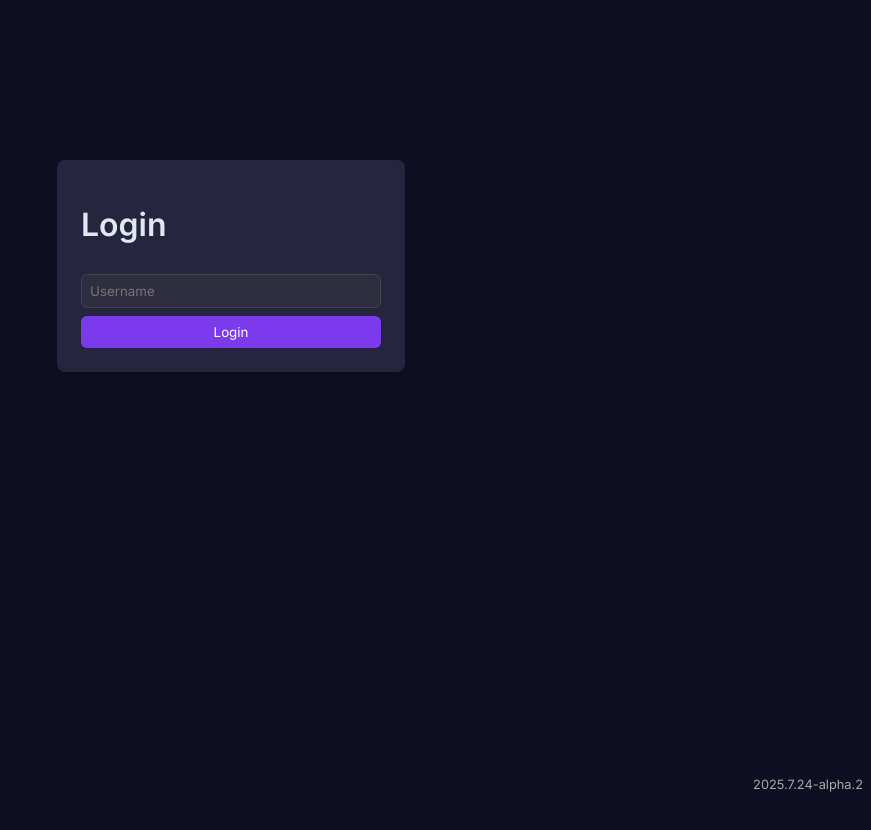
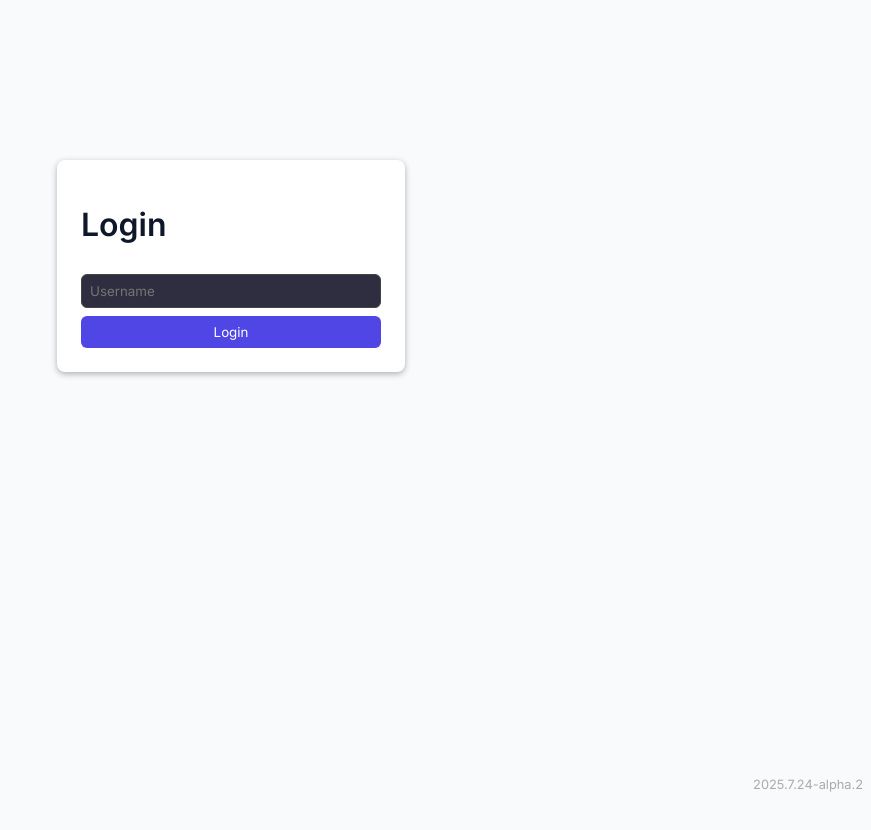
Before and after one commit to Tenosiey/Murmer, a SvelteKit app in the folder murmer_client/: page /login in a window 1280 px wide. Shown: the top 830 px of the page, without its empty margins (409-1280 px from the left). Built offline with nearby package versions, Linux system fonts and the light colour scheme.

Commit message:
Add light/dark theme toggle

```diff
--- /dev/null
+++ b/murmer_client/src/lib/stores/theme.ts
@@ -0,0 +1,43 @@
+import { writable, get } from 'svelte/store';
+
+export type Theme = 'dark' | 'light';
+
+const STORAGE_KEY = 'murmer-theme';
+
+function applyTheme(value: Theme) {
+  if (typeof document !== 'undefined') {
+    document.documentElement.dataset.theme = value;
+  }
+}
+
+function createThemeStore() {
+  const store = writable<Theme>('dark');
+
+  return {
+    subscribe: store.subscribe,
+    set: (value: Theme) => {
+      store.set(value);
+      if (typeof localStorage !== 'undefined') {
+        localStorage.setItem(STORAGE_KEY, value);
+      }
+      applyTheme(value);
+    },
+    toggle: () => {
+      const nextValue: Theme = get(store) === 'dark' ? 'light' : 'dark';
+      if (typeof localStorage !== 'undefined') {
+        localStorage.setItem(STORAGE_KEY, nextValue);
+      }
+      store.set(nextValue);
+      applyTheme(nextValue);
+    },
+    init: () => {
+      if (typeof window === 'undefined') return;
+      const stored = localStorage.getItem(STORAGE_KEY) as Theme | null;
+      const initial: Theme = stored ?? (window.matchMedia('(prefers-color-scheme: dark)').matches ? 'dark' : 'light');
+      store.set(initial);
+      applyTheme(initial);
+    }
+  };
+}
+
+export const theme = createThemeStore();
--- a/murmer_client/src/routes/+layout.svelte
+++ b/murmer_client/src/routes/+layout.svelte
@@ -1,5 +1,11 @@
 <script lang="ts">
+  import { onMount } from 'svelte';
   import { APP_VERSION } from '$lib/version';
+  import { theme } from '$lib/stores/theme';
+
+  onMount(() => {
+    theme.init();
+  });
 </script>
 
 <svelte:head>
@@ -31,6 +37,32 @@
     --shadow-sm: 0 1px 2px 0 rgba(0, 0, 0, 0.3);
     --shadow-md: 0 4px 6px -1px rgba(0, 0, 0, 0.4);
     --shadow-lg: 0 10px 15px -3px rgba(0, 0, 0, 0.5);
+    --radius-sm: 6px;
+    --radius-md: 8px;
+    --radius-lg: 12px;
+    --transition: all 0.2s cubic-bezier(0.4, 0, 0.2, 1);
+  }
+
+  :global(html[data-theme='light']) {
+    --color-bg: #f8fafc;
+    --color-bg-elevated: #ffffff;
+    --color-panel: #ffffff;
+    --color-panel-elevated: #f1f5f9;
+    --color-border: #cbd5f5;
+    --color-border-subtle: #e2e8f0;
+    --color-accent: #4f46e5;
+    --color-accent-alt: #2563eb;
+    --color-accent-hover: #4338ca;
+    --color-text: #0f172a;
+    --color-text-muted: #475569;
+    --color-text-subtle: #64748b;
+    --color-success: #16a34a;
+    --color-warning: #d97706;
+    --color-error: #dc2626;
+    --color-overlay: rgba(15, 23, 42, 0.35);
+    --shadow-sm: 0 1px 2px 0 rgba(15, 23, 42, 0.08);
+    --shadow-md: 0 4px 6px -1px rgba(15, 23, 42, 0.1);
+    --shadow-lg: 0 10px 15px -3px rgba(15, 23, 42, 0.12);
     --radius-sm: 6px;
     --radius-md: 8px;
     --radius-lg: 12px;
```
Also changed, not shown: murmer_client/src/routes/chat/+page.svelte (+15 -5 lines), 1 other file (tests, documents, lock files or other folders).
